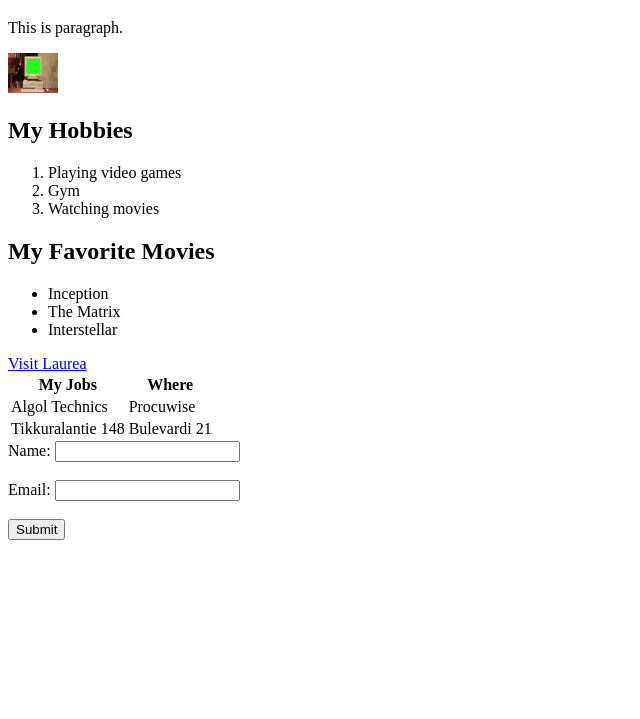
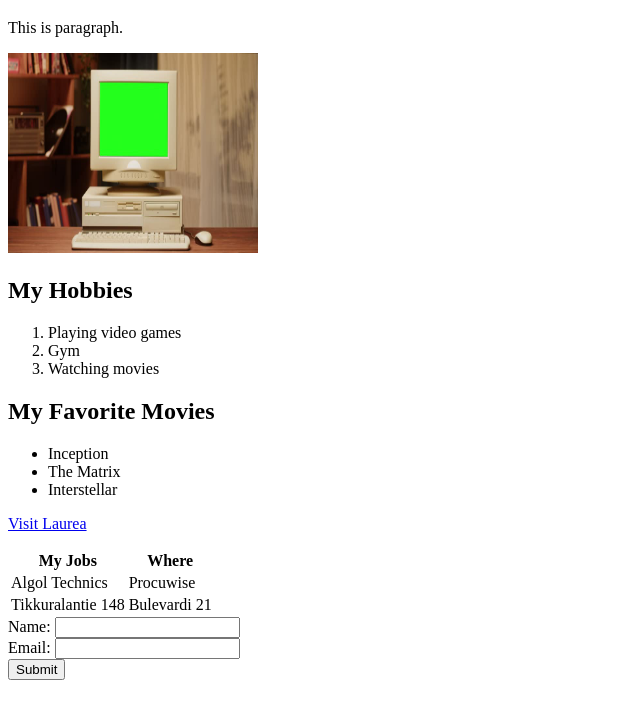
Before and after one commit to Niko-NN01/websivusto_syksy2025, a plain HTML site: page WS01_HTML/index.HTML in a window 1280 px wide. Shown: the part 61-780 px from the top of the page, without its empty margins (0-640 px from the left). Drawn offline with Linux system fonts and the light colour scheme.

Commit message:
toimiiko_nyt1

```diff
--- a/WS01_HTML/index.HTML
+++ b/WS01_HTML/index.HTML
@@ -8,7 +8,7 @@
   <body>
     <h1>Welcome to my Page</h1>
     <p>This is paragraph.</p>
-    <img src="IMAGES/Tietokone.jpg" alt="tietokone" width="50" height="40">
+    <img src="IMAGES/Tietokone.jpg" alt="Tietokone" width="250" height="200">
     <h2>My Hobbies</h2>
     <ol>
       <li>Playing video games</li>
@@ -21,12 +21,16 @@
       <li>The Matrix</li>
       <li>Interstellar</li>
     </ul>
-    <a href="https://www.laurea.fi">Visit Laurea</a>
+    <p><a href="https://www.laurea.fi">Visit Laurea</a></p>
+
     <table>
+      <thead>
         <tr>
           <th>My Jobs</th>
           <th>Where</th>
         </tr>
+      </thead>
+      <tbody>
         <tr>
           <td>Algol Technics</td>
           <td>Procuwise</td>
@@ -35,13 +39,23 @@
           <td>Tikkuralantie 148</td>
           <td>Bulevardi 21</td>
         </tr>
+      </tbody>
     </table>
-    <form>
+
+    <form action="#" method="post">
+      <div class="form-group">
         <label for="name">Name:</label>
-      <input type="text" id="name" name="name"><br><br>
+        <input type="text" id="name" name="name" required>
+      </div>
+
+      <div class="form-group">
         <label for="email">Email:</label>
-      <input type="email" id="email" name="email"><br><br>
+        <input type="email" id="email" name="email" required>
+      </div>
+
+      <div class="form-group">
         <input type="submit" value="Submit">
+      </div>
     </form>
   </body>
 </html>
```
Lines whose indentation alone changed are shown as unchanged.
